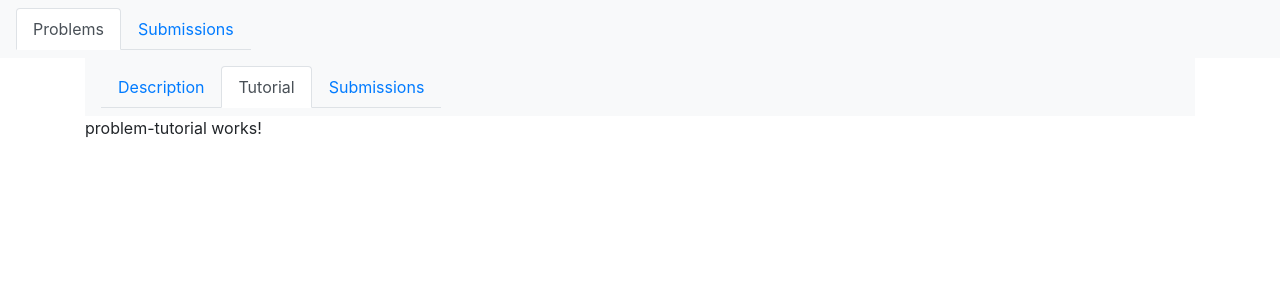
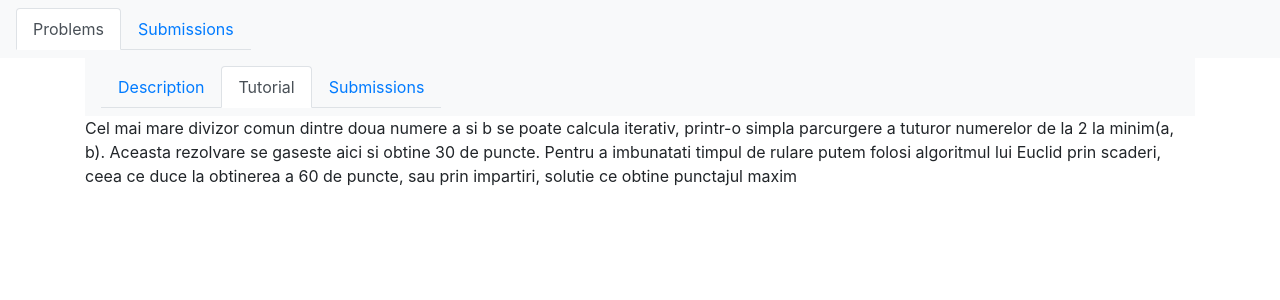
Before and after one commit to alexbabalau/online-judge-app, an Angular app: page /problem/0/tutorial in a window 1280 px wide. Shown: the top 300 px of the page. Built offline with nearby package versions, Linux system fonts and the light colour scheme.

Commit message:
Added problem tutorial interface

```diff
--- a/src/app/problem/problem-builder.ts
+++ b/src/app/problem/problem-builder.ts
@@ -5,7 +5,7 @@ export class ProblemBuilder{
     private readonly _problem:Problem;
 
     constructor(){
-        this._problem = new Problem('', '', '', '', [], [], '', 1000, 256);
+        this._problem = new Problem('', '', '', '', [], [], '', 1000, 256, '');
     }
 
     public withTitle(title:string): ProblemBuilder{
@@ -52,6 +52,11 @@ export class ProblemBuilder{
         return this;
     }
 
+    public withTutorial(tutorial:string):ProblemBuilder{
+        this._problem.tutorial = tutorial;
+        return this;
+    }
+
     public addExample(example:Example): ProblemBuilder{
         this._problem.addExample(example);
         return this;
--- a/src/app/problem/problem-tutorial/problem-tutorial.component.html
+++ b/src/app/problem/problem-tutorial/problem-tutorial.component.html
@@ -1 +1 @@
-<p>problem-tutorial works!</p>
+<p [innerHtml] = "tutorial"></p>
--- a/src/app/problem/problem-tutorial/problem-tutorial.component.ts
+++ b/src/app/problem/problem-tutorial/problem-tutorial.component.ts
@@ -1,4 +1,5 @@
 import { Component, OnInit } from '@angular/core';
+import { ProblemService } from '../problem.service';
 
 @Component({
   selector: 'app-problem-tutorial',
@@ -7,9 +8,13 @@ import { Component, OnInit } from '@angular/core';
 })
 export class ProblemTutorialComponent implements OnInit {
 
-  constructor() { }
+  id:number = 0;
+
+  tutorial:string = '';
+  constructor(private problemService:ProblemService) { }
 
   ngOnInit(): void {
+    this.tutorial = this.problemService.getTutorial(this.id);
   }
 
 }
--- a/src/app/problem/problem.service.ts
+++ b/src/app/problem/problem.service.ts
@@ -24,6 +24,12 @@ export class ProblemService{
         .withExampleExplanations('Cel mai mare divizor comun al numerelor 12 si 42 este 6')
         .withTimeLimitInMiliseconds(250)
         .withMemoryLimitInMegabytes(2)
+        .withTutorial(`Cel mai mare divizor comun dintre doua numere a si b se poate calcula iterativ,
+            printr-o simpla parcurgere a tuturor numerelor de la 2 la minim(a, b).
+            Aceasta rezolvare se gaseste aici si obtine 30 de puncte.
+            Pentru a imbunatati timpul de rulare putem folosi algoritmul lui Euclid prin scaderi,
+            ceea ce duce la obtinerea a 60 de puncte, sau prin impartiri,
+            solutie ce obtine punctajul maxim`)
         .build()
     ];
 
@@ -31,4 +37,7 @@ export class ProblemService{
         return this._problems[id];
     }
 
+    public getTutorial(id:number):string{
+        return this._problems[id].tutorial;
+    }
 }
--- a/src/app/problem/problem.ts
+++ b/src/app/problem/problem.ts
@@ -1,8 +1,6 @@
 import { Example } from './example';
 
 export class Problem{
-
-
 
     constructor(private _title: string,
         private _description: string,
@@ -12,7 +10,15 @@ export class Problem{
         private _constraints: string[],
         private _exampleExplanations: string,
         private _timeLimitInMiliseconds: number,
-        private _memoryLimitInMegaBytes: number){}
+        private _memoryLimitInMegaBytes: number,
+        private _tutorial: string){}
+
+    public get tutorial(): string {
+        return this._tutorial;
+    }
+    public set tutorial(value: string) {
+        this._tutorial = value;
+    }
 
     public get exampleExplanations(): string {
         return this._exampleExplanations;
```
